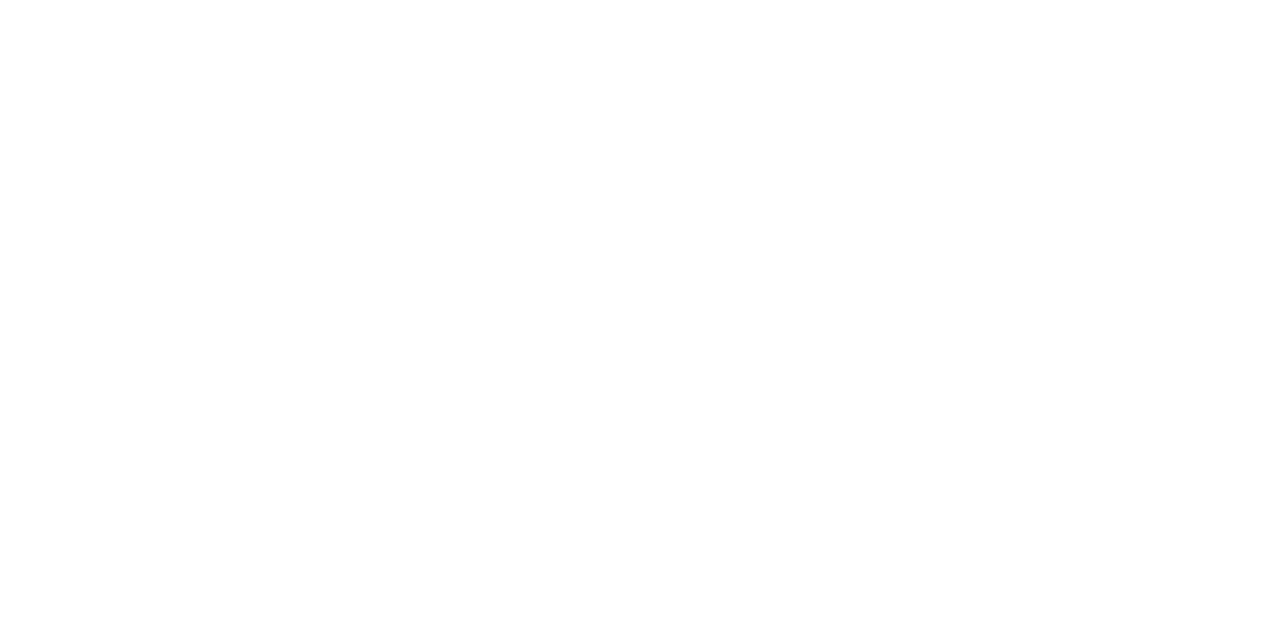
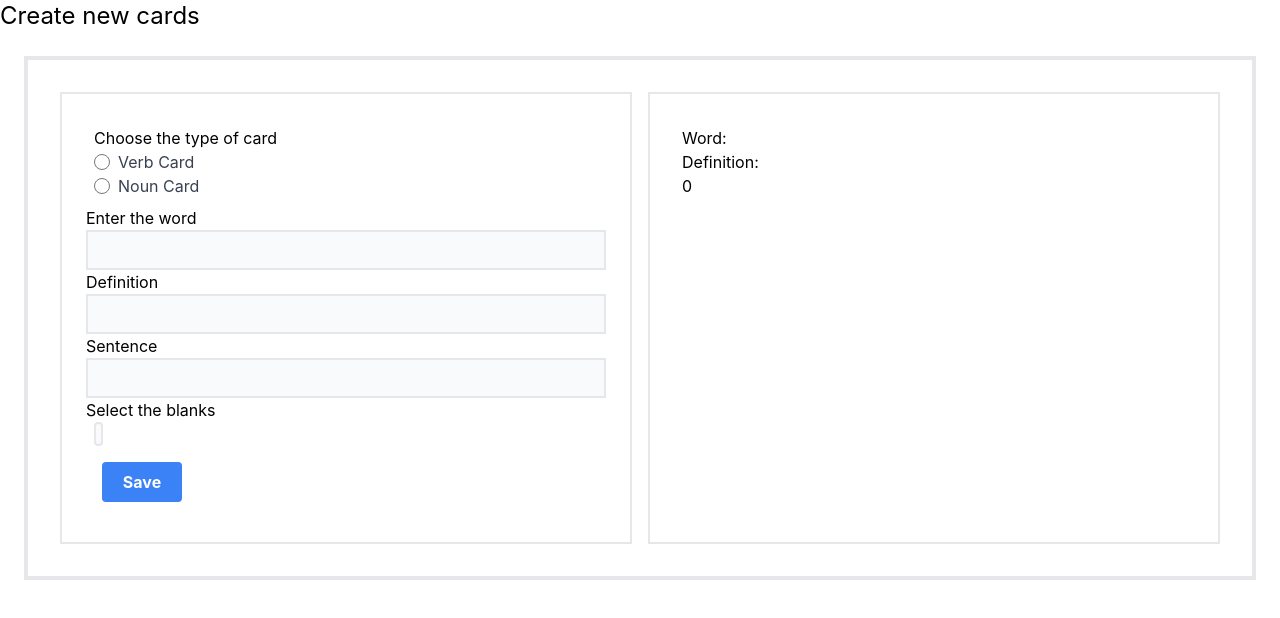
Before and after one commit to tiger-pillow/vocabloom, a React (Create React App) app in the folder client/: page /addcard in a window 1280 px wide. Before the commit this address had no page. Shown: the top 618 px of the page. Built offline with nearby package versions, Linux system fonts and the light colour scheme.

Commit message:
added more functionalities to the vocab build page

```diff
--- a/client/src/App.tsx
+++ b/client/src/App.tsx
@@ -1,7 +1,7 @@
 import HomePage from './pages/HomePage';
 import { BrowserRouter as Router, Route, Routes } from 'react-router-dom';
 import AdminPage from './pages/AdminPages/AdminPage';
-
+import AddCardPage from './pages/AdminPages/AddCardPage';
 
 function App() {
   return (
@@ -11,6 +11,7 @@
           <Routes>
             <Route path="/" element={<HomePage />} />      {/* Home Route */}
             <Route path="/admin" element={<AdminPage />} /> {/* Admin Route */}
+            <Route path = "/addcard" element = {<AddCardPage/>} />
           </Routes>
         </Router>
       </header>
--- /dev/null
+++ b/client/src/pages/AdminPages/AddCardPage.tsx
@@ -0,0 +1,110 @@
+import { createContext } from "react";
+import { useState, useEffect } from "react";
+import { ICard } from "../../interfaces/cardsInterface";
+import axiosConfig from "../../axiosConfig";
+
+export default function AddCardPage() {
+    const [word, setWord] = useState(String)
+    const [def, setDef] = useState(String)
+    const [sentence, setSentence] = useState(String)
+    const [example, setExample] = useState(Array<[string, string]>)
+
+
+    const save_card = () => {
+        axiosConfig.post("/addCard", {"object": "test save_card"})
+        console.log("save card clicked")
+    }
+
+    const modify_blank = (i: number) => {
+        let temp = [...example]
+        if (temp[i][1] === "1"){
+            temp[i][1] = "0"
+        } else {
+            temp[i][1] = "1"
+        }
+        setExample(temp)
+    }
+
+    useEffect(() => {
+        const newExample: Array<[string, string]> = []
+        sentence.split(" ").forEach((word, i) => {
+            newExample.push([word, "0"])
+        })
+        setExample(newExample)
+    }, [sentence])
+
+
+    return (
+        <div>
+            <div className="text-2xl ">Create new cards </div>
+            <div className='m-6 p-6 border-4 grid grid-cols-2'>
+
+                {/* Left column */}
+                <div className='col-span-1 border-2 m-2 p-6'>
+                    <div className="m-2"> Choose the type of card
+                    <label className="flex items-center space-x-2">
+                        <input
+                            type="radio"
+                            name="cardType"
+                            value="Verb Card"
+                            className="form-radio h-4 w-4 text-blue-600"
+                        />
+                        <span className="text-gray-700">Verb Card</span>
+                    </label>
+                    <label className="flex items-center space-x-2">
+                        <input
+                            type="radio"
+                            name="cardType"
+                            value="Verb Card"
+                            className="form-radio h-4 w-4 text-blue-600"
+                        />
+                        <span className="text-gray-700">Noun Card</span>
+                    </label>
+                    </div>
+
+                    <div>Enter the word
+                        <input className="bg-gray-50 border-2 h-10 w-full focus:bg-gray-100"
+                            onChange={(e) => setWord(e.target.value)}></input>
+                    </div>
+
+                    <div>Definition
+                        <input className="bg-gray-50 border-2 h-10 w-full focus:bg-gray-100 "
+                            onChange={(e) => setWord(e.target.value)}></input>
+                    </div>
+
+                    <div>Sentence
+                        <input className="bg-gray-50 border-2 h-10 w-full focus:bg-gray-100 "
+                            onChange={(e) => setSentence(e.target.value)}></input>
+                    </div>
+                    <div className="">
+                    <p>Select the blanks </p>
+                    {
+                        example.map((w, i) => {
+                            var classNameVar = ((w[1] === "1") ? 'bg-yellow-400 m-2 border-2 rounded' : 'bg-gray-50 m-2 border-2 rounded');
+                            return (
+                                <span onClick={()=>{ modify_blank(i)}} className = {classNameVar}>{w[0]} &nbsp; </span>
+                            )
+                        })
+                    }
+                    </div>
+
+                    <button className="m-4 h-10 w-20 bg-blue-500 hover:bg-blue-700 text-white font-bold rounded"
+                    onClick={save_card}
+                    >Save</button>
+                </div>
+                {/* Right column */}
+
+                <div className='col-span-1 border-2 m-2 p-8'>
+                    <p> Word: {word} </p>
+                    <p> Definition: {def} </p>
+                    <p>{example.map((w, i) => {
+                        return(
+                            <div>{w}</div>
+                        )
+                    })}</p>
+                </div>
+            </div>
+        </div>
+    )
+
+}
--- a/client/src/pages/AdminPages/AdminPage.tsx
+++ b/client/src/pages/AdminPages/AdminPage.tsx
@@ -15,7 +15,6 @@
 
 function CardsTable(){
     const [cards, setCards] = useState<ICard[]>()
-
     useEffect(() => {
         const fetchData = async () => {
             try {
@@ -30,6 +29,7 @@
     }, [])
     return (
         <div>
+
             <div className='m-4 p-1 border-2 bg-grey-light grid grid-cols-8 bg-gray-700 text-white'>
                 <div className='col-span-1'>Word</div>
                 <div className='col-span-1'>{ }</div>
@@ -46,7 +46,7 @@
             })
         }
 
-        <AddCard/>
+
         </div>
     )
 }
@@ -61,46 +61,3 @@
         </div>
     )
 }
-
-function AddCard(){
-    const [word, setWord] = useState()
-    const [def, setDef ] = useState()
-    const [example, setExample] = useState()
-    return (
-        <div className='m-2 p-4 border-4 grid grid-cols-2'>
-            <div className='col-span-1 border-4 '>
-                <p>Enter the word</p>
-                <input className="ml-2 m-1 bg-gray-50 border-2 h-10 border-black focus:bg-gray-100"></input>
-
-                <p>Choose the type of card </p>
-                <label className="flex items-center space-x-2">
-                    <input
-                        type="radio"
-                        value="Verb cARD"
-                        className="form-radio h-4 w-4 text-blue-600"
-                    />
-                    <span className="text-gray-700">Verb Card</span>
-                </label>
-                <label className="flex items-center space-x-2">
-                    <input
-                        type="radio"
-                        value="Verb cARD"
-                        className="form-radio h-4 w-4 text-blue-600"
-                    />
-                    <span className="text-gray-700">Noun Card</span>
-                </label>
-                <p>Definition</p>
-                <input className="ml-2 m-1 bg-gray-50 border-2 h-10 border-black focus:bg-gray-100"></input>
-
-                <p>Example sentence</p>
-                <p>the module to select the blanks here</p>
-                <button>Save</button>
-            </div>
-            <div className='col-span-1 border-4'
-            ></div>
-
-
-        </div>
-    )
-
-}
```
Also changed, not shown: 1 other file (tests, documents, lock files or other folders).
